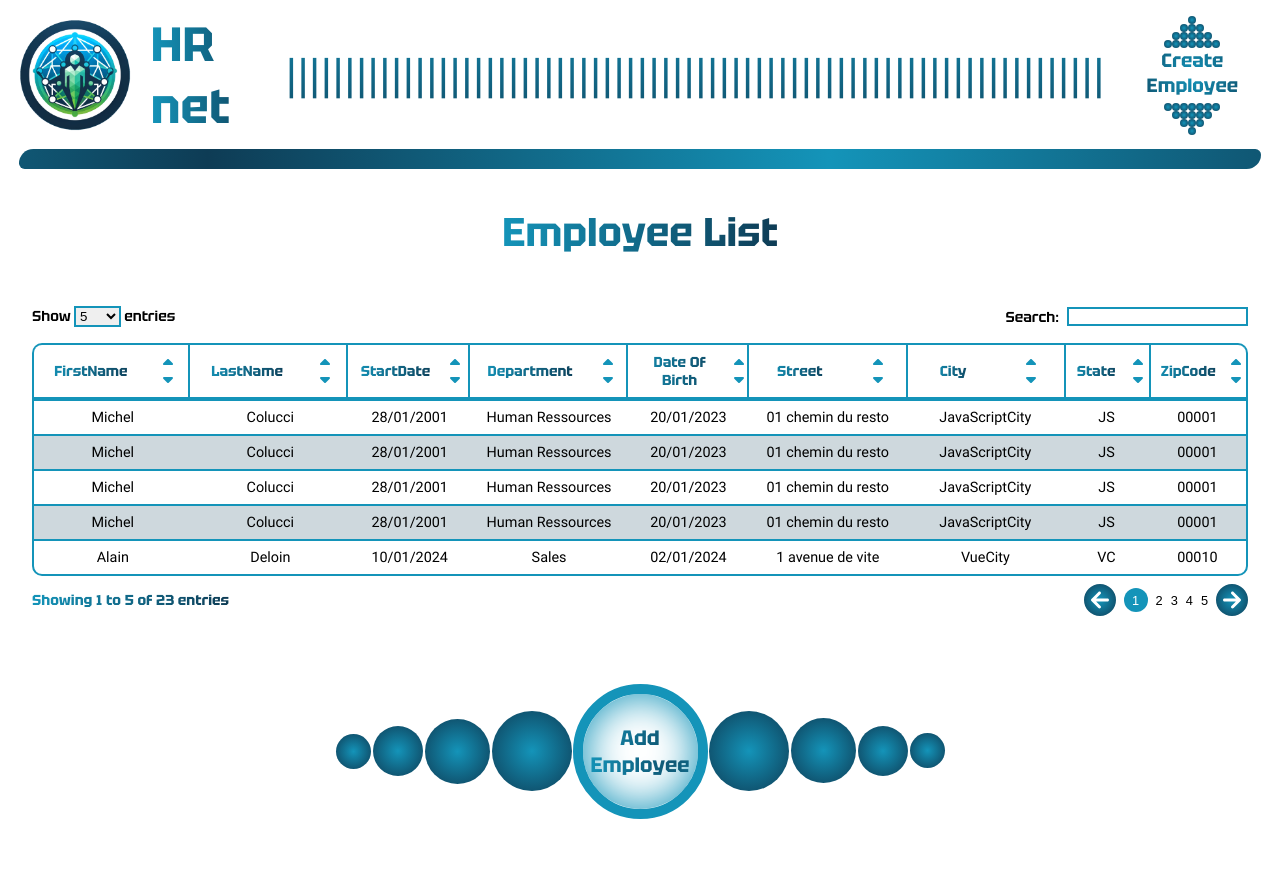
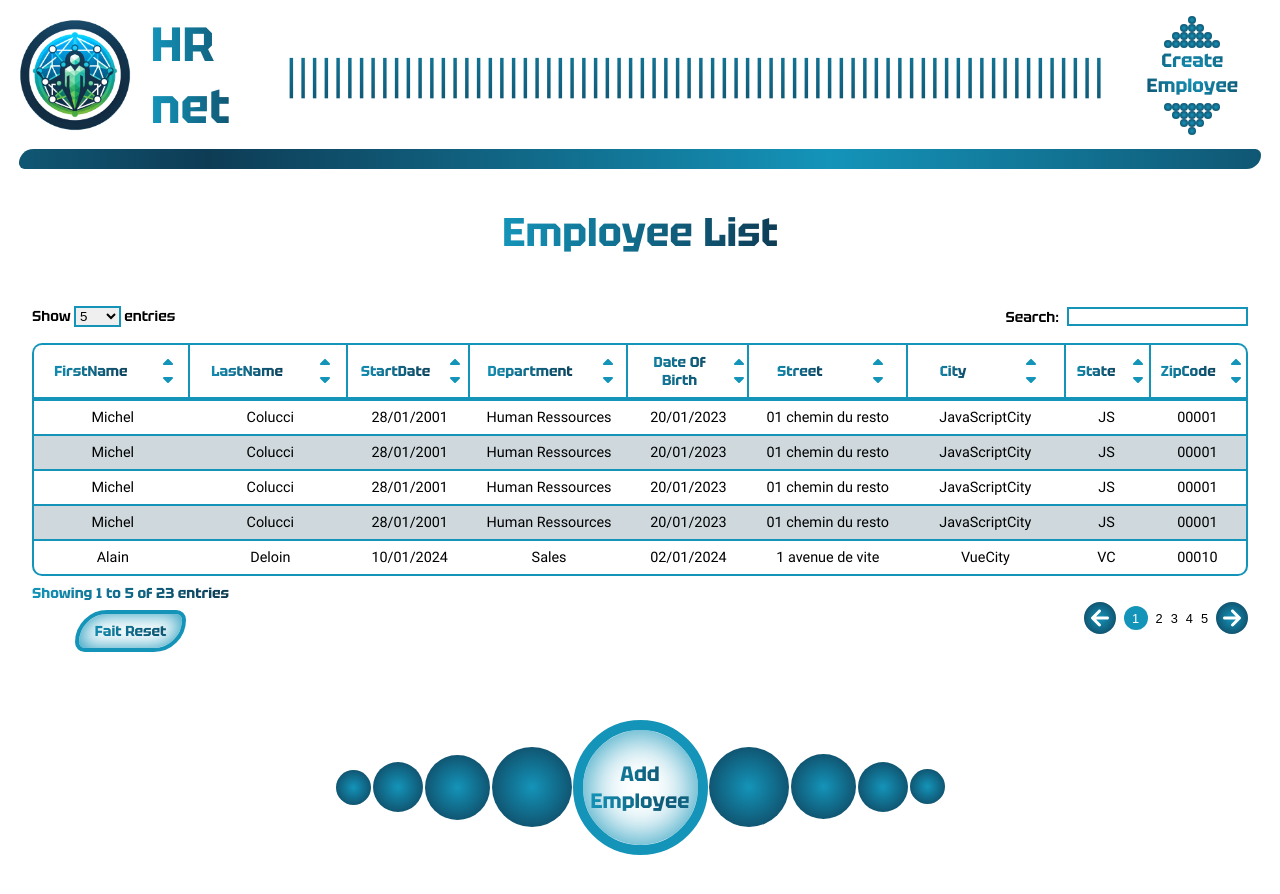
Before and after one commit to Git-EJ/OC_P14, a React (Vite) app: page /employee-list in a window 1280 px wide. Shown: the top 894 px of the page. Before the commit the page ends 870 px from the top, so only its background shows below. Built offline with nearby package versions, Linux system fonts and the light colour scheme.

Commit message:
DataTable, add reset button ; add a state for isSorting ; CSS for reset button

```diff
--- a/src/molecules/DataTable.jsx
+++ b/src/molecules/DataTable.jsx
@@ -1,5 +1,5 @@
 import PropTypes from "prop-types";
-import { useCallback, useContext, useEffect } from "react";
+import { useCallback, useContext, useEffect, useMemo } from "react";
 import Context from "../context/Context";
 import CaretAsc from "../assets/icons/Caret_Asc";
 import CaretDesc from "../assets/icons/Caret_Desc";
@@ -22,6 +22,9 @@ const DataTable = ({headers, data}) => {
     dataLength,
     totalPageCount,
     isFiltering,
+    isSorting,
+    searchValue,
+
   } = state;
 
   const setCurrentData = useCallback((payload) => dispatch({type: "SET_CURRENT_DATA", payload}), [dispatch]);
@@ -33,12 +36,18 @@ const DataTable = ({headers, data}) => {
   const setDataLength = useCallback((payload) => dispatch({type: "SET_DATA_LENGTH", payload}), [dispatch]);
   const setTotalPageCount = useCallback((payload) => dispatch({type: "SET_TOTAL_PAGE_COUNT", payload}), [dispatch]);
   const setIsFiltering = useCallback((payload) => dispatch({type: "SET_IS_FILTERING", payload}), [dispatch]);
+  const setIsSorting = useCallback((payload) => dispatch({type: "SET_IS_SORTING", payload}), [dispatch]);
+  const setSearchValue = useCallback((payload) => dispatch({type: "SET_SEARCH_VALUE", payload}), [dispatch]);
+  const setResetState = useCallback((payload) => dispatch({type: "SET_RESET_STATE", payload}), [dispatch]);
 
 
   //TODO sort issue when click for the second time after refresh nothing happend and after sort is inverted
   //TODO save sort when filtering
   const sort = (entry, data, sortBy='asc') => {
+
+    setIsSorting(true);
     const key = entry.key;
+
 
       if (entry.sort) {
         return [...data].sort((a, b) => entry.sort(a, b, sortBy==='desc' ? -1 : 1)) // for future dev (librairy)
@@ -51,6 +60,7 @@ const DataTable = ({headers, data}) => {
 
       } else if (entry.type === 'street') {
         return [...data].sort((a, b) => {
+
           const extractStreetData = (address) => {
 
             const parts = address.split(' ');
@@ -91,11 +101,6 @@ const DataTable = ({headers, data}) => {
       //   return [...data].sort((a, b) => {
       //     const v0 = a[key].split(' ')
       //     const v1 =  b[key].split(' ')
-    //     console.log('a', a[key])
-    //     console.log('v0', v0)
-    //     console.log('v1', v1)
-    //     console.log('Z', (+v0[0]) + '')
-    //     console.log('Y', (+v1[0]) + '')
 
       //     if ((v0[0] === (+v0[0]) + '') && (v1[0] === (+v1[0]) + '')) {
       //       return (+v0[0] - +v1[0]) * (sortBy === "desc" ? -1 : 1)
@@ -107,6 +112,7 @@ const DataTable = ({headers, data}) => {
       } else {
         return [...data].sort((a, b) => (a[key].localeCompare(b[key])) * (sortBy === "desc" ? -1 : 1))
       }
+
   };
 
 
@@ -119,7 +125,7 @@ const DataTable = ({headers, data}) => {
         //TODO include ou === value?
         //TODO onChange or onBlur
         //TODO REGEX
-        //TODO issue when selectValue change after search
+        //TODO issue when selectValue change after search like jean and change selectValue for 10
         employee.firstName.toLowerCase().includes(value) ||
         employee.lastName.toLowerCase().includes(value) ||
         employee.street.toLowerCase().includes(value) ||
@@ -135,7 +141,8 @@ const DataTable = ({headers, data}) => {
     setCurrentData(filteredData);
     setDataLength(filteredData.length);
     setIsFiltering(true);
-  }, [data, setCurrentData, setDataLength, setIsFiltering]);
+    setSearchValue(value);
+  }, [data, setCurrentData, setDataLength, setIsFiltering, setSearchValue]);
 
 
 
@@ -225,15 +232,15 @@ const DataTable = ({headers, data}) => {
 
     if(selectValue > dataLength) {
       return (
-        <p className="data-table_showing_entries_text">Showing {dataLength === 0 ? 0 : 1} to {dataLength} of {dataLength} entries</p>
+        <p className="data-table_below_showing_entries_text">Showing {dataLength === 0 ? 0 : 1} to {dataLength} of {dataLength} entries</p>
         )
       } else if (selectValue * currentPage > dataLength){
         return (
-          <p className="data-table_showing_entries_text">Showing {((currentPage - 1) * selectValue) + 1} to {dataLength} of {dataLength} entries</p>
+          <p className="data-table_below_showing_entries_text">Showing {((currentPage - 1) * selectValue) + 1} to {dataLength} of {dataLength} entries</p>
           )
         } else {
           return (
-            <p className="data-table_showing_entries_text">Showing {((currentPage - 1) * selectValue) + 1} to {selectValue * currentPage} of {dataLength} entries</p>
+            <p className="data-table_below_showing_entries_text">Showing {((currentPage - 1) * selectValue) + 1} to {selectValue * currentPage} of {dataLength} entries</p>
             )
           }
         };
@@ -256,11 +263,11 @@ const DataTable = ({headers, data}) => {
 
     return (
       <>
-        <button className="data-table_showing_pagination_button_previous" onClick={onPreviousPage}>
+        <button className="data-table_below_pagination_button_previous" onClick={onPreviousPage}>
           <CircleArrowLeft color1={'#1494B9'} color2={'#0E3C55'} rayon={70}/>
         </button>
         <PaginationCounter />
-        <button className="data-table_showing_pagination_button_next" onClick={onNextPage}>
+        <button className="data-table_below_pagination_button_next" onClick={onNextPage}>
           <CircleArrowRight color1={'#1494B9'} color2={'#0E3C55'} rayon={70} />
         </button>
       </>
@@ -307,7 +314,12 @@ const DataTable = ({headers, data}) => {
 
         <div className="data-table_options_search">
           <label htmlFor="data-table_search">Search:</label>
-          <input id="data-table_search" type="text" placeholder="" onChange={searchEmployee}/>
+          <input id="data-table_search"
+            type="text"
+            placeholder=""
+            value={searchValue}
+            onChange={(e) => searchEmployee(e)}
+          />
         </div>
       </div>
 
@@ -319,13 +331,20 @@ const DataTable = ({headers, data}) => {
         <DisplayDataContents data={currentData} />
       </div>
 
-      <div className="data-table_showing_container">
+      <div className="data-table_below_container">
+        <div className="data-table_below_left_container">
 
-        <div className="data-table_showing_entries_container">
+          <div className="data-table_below_showing_entries_container">
             <DisplayShowingEntries />
           </div>
 
-        <div className="data-table_showing_pagination_container">
+          <div className="data-table_below_reset_container">
+            <button className="data-table_below_reset_button" onClick={() => setResetState(true)}>Fait Reset</button>
+          </div>
+
+        </div>
+
+        <div className="data-table_below_pagination_container">
           <DisplayPagination />
         </div>
 
--- a/src/pages/CurrentEmployee.jsx
+++ b/src/pages/CurrentEmployee.jsx
@@ -2,7 +2,6 @@ import Header from "../molecules/Header";
 import DataTable from "../molecules/DataTable";
 import SpheresButton from "../molecules/SpheresButton";
 import { useNavigate } from "react-router-dom";
-import Context from "../context/Context";
 import ContextProvider from "../context/ContextProvider";
 
 
--- a/src/styles/css/index.css
+++ b/src/styles/css/index.css
@@ -517,6 +517,7 @@ body ::-webkit-scrollbar {
   height: auto;
   font-family: "Tektur_Semi-Bold", sans-serif;
   font-size: 0.9rem;
+  gap: 1rem;
 }
 .data-table_options-entries, .data-table_options_search {
   display: flex;
@@ -669,7 +670,7 @@ body ::-webkit-scrollbar {
   font-size: 0.9rem;
   padding: 0.5rem;
 }
-.data-table_showing_container {
+.data-table_below_container {
   display: flex;
   justify-content: center;
   align-items: center;
@@ -678,18 +679,23 @@ body ::-webkit-scrollbar {
   width: 100%;
   height: auto;
   margin-top: 0.5rem;
+  gap: 1rem;
 }
-.data-table_showing_entries_container {
+.data-table_below_left_container {
   display: flex;
   justify-content: center;
   align-items: center;
-  flex-direction: row;
-  justify-content: space-between;
+  flex-direction: column;
+  align-items: flex-start;
   max-width: 45%;
+  height: auto;
+}
+.data-table_below_showing_entries_container {
+  max-width: 100%;
   height: auto;
   cursor: default;
 }
-.data-table_showing_entries_text {
+.data-table_below_showing_entries_text {
   width: fit-content;
   font-size: 0.9rem;
   font-family: "Tektur_Bold", sans-serif;
@@ -698,7 +704,30 @@ body ::-webkit-scrollbar {
   background-clip: text;
   color: transparent;
 }
-.data-table_showing_pagination_container {
+.data-table_below_reset_container {
+  display: flex;
+  justify-content: center;
+  align-items: center;
+  width: 100%;
+  height: auto;
+  margin-top: 0.5rem;
+}
+.data-table_below_reset_button {
+  width: fit-content;
+  height: auto;
+  font-size: 0.9rem;
+  font-family: "Tektur_Bold", sans-serif;
+  background: linear-gradient(to right, #1494B9, #0E3C55);
+  -webkit-background-clip: text;
+  background-clip: text;
+  color: transparent;
+  cursor: pointer;
+  border: 4px solid #1494B9;
+  border-radius: 50px 15px;
+  padding: 0.5rem 1rem;
+  box-shadow: inset 0 0 20px #1494B9;
+}
+.data-table_below_pagination_container {
   display: flex;
   justify-content: center;
   align-items: center;
@@ -708,7 +737,7 @@ body ::-webkit-scrollbar {
   height: auto;
   gap: 0.5rem;
 }
-.data-table_showing_pagination_button_previous, .data-table_showing_pagination_button_next, .data-table_showing_pagination_button_current, .data-table_showing_pagination_button_not-current {
+.data-table_below_pagination_button_previous, .data-table_below_pagination_button_next, .data-table_below_pagination_button_current, .data-table_below_pagination_button_not-current {
   display: flex;
   justify-content: center;
   align-items: center;
@@ -717,21 +746,21 @@ body ::-webkit-scrollbar {
   font-size: 0.8rem;
   cursor: pointer;
 }
-.data-table_showing_pagination_button_previous > svg, .data-table_showing_pagination_button_next > svg, .data-table_showing_pagination_button_current > svg, .data-table_showing_pagination_button_not-current > svg {
+.data-table_below_pagination_button_previous > svg, .data-table_below_pagination_button_next > svg, .data-table_below_pagination_button_current > svg, .data-table_below_pagination_button_not-current > svg {
   width: 2rem;
   height: 2rem;
 }
 @supports (fill: url(#svg_radial-gradient)) {
-  .data-table_showing_pagination_button_previous > svg > path, .data-table_showing_pagination_button_next > svg > path, .data-table_showing_pagination_button_current > svg > path, .data-table_showing_pagination_button_not-current > svg > path {
+  .data-table_below_pagination_button_previous > svg > path, .data-table_below_pagination_button_next > svg > path, .data-table_below_pagination_button_current > svg > path, .data-table_below_pagination_button_not-current > svg > path {
     fill: url(#svg_radial-gradient);
   }
 }
 @supports not (fill: url(#svg_radial-gradient)) {
-  .data-table_showing_pagination_button_previous > svg > path, .data-table_showing_pagination_button_next > svg > path, .data-table_showing_pagination_button_current > svg > path, .data-table_showing_pagination_button_not-current > svg > path {
+  .data-table_below_pagination_button_previous > svg > path, .data-table_below_pagination_button_next > svg > path, .data-table_below_pagination_button_current > svg > path, .data-table_below_pagination_button_not-current > svg > path {
     fill: #1494B9;
   }
 }
-.data-table_showing_pagination_button_current {
+.data-table_below_pagination_button_current {
   background: #1494B9;
   border-radius: 50%;
   color: #fff;
--- a/src/styles/scss/components/datatable.scss
+++ b/src/styles/scss/components/datatable.scss
@@ -17,6 +17,7 @@
       height: auto;
       font-family: 'Tektur_Semi-Bold', sans-serif;
       font-size: 0.9rem;
+      gap: 1rem;
     }
 
     &-entries,
@@ -160,20 +161,26 @@
   }
 
 
-  &_showing_container {
+  &_below_container {
     @include flex_center_row;
     justify-content: space-between;
     width: 100%;
     height: auto;
     margin-top: 0.5rem;
+    gap: 1rem;
   }
 
-  &_showing_entries {
+  &_below_left_container {
+    @include flex_center_column;
+    align-items: flex-start;
+    max-width: 45%;
+    height: auto;
+  }
+
+  &_below_showing_entries {
 
     &_container {
-      @include flex_center_row;
-      justify-content: space-between;
-      max-width: 45%;
+      max-width: 100%;
       height: auto;
       cursor: default;
     }
@@ -186,7 +193,27 @@
     }
   }
 
-  &_showing_pagination {
+  &_below_reset_container {
+    @include flex_center;
+    width: 100%;
+    height: auto;
+    margin-top: 0.5rem;
+  }
+
+  &_below_reset_button {
+    width: fit-content;
+    height: auto;
+    font-size: 0.9rem;
+    font-family: 'Tektur_Bold', sans-serif;
+    @include gradient_text($secondary_linear-gradient);
+    cursor: pointer;
+    border: 4px solid $primary-color;
+    border-radius: 50px 15px;
+    padding: 0.5rem 1rem;
+    box-shadow: inset 0 0 20px $primary-color;
+  }
+
+  &_below_pagination {
 
     &_container {
       @include flex_center_row;
```
Also changed, not shown: src/atoms/PaginationCounter.jsx (+4 -4 lines), src/context/ContextProvider.jsx (+16 -2 lines), 1 other file (tests, documents, lock files or other folders). Lines whose indentation alone changed are shown as unchanged.
